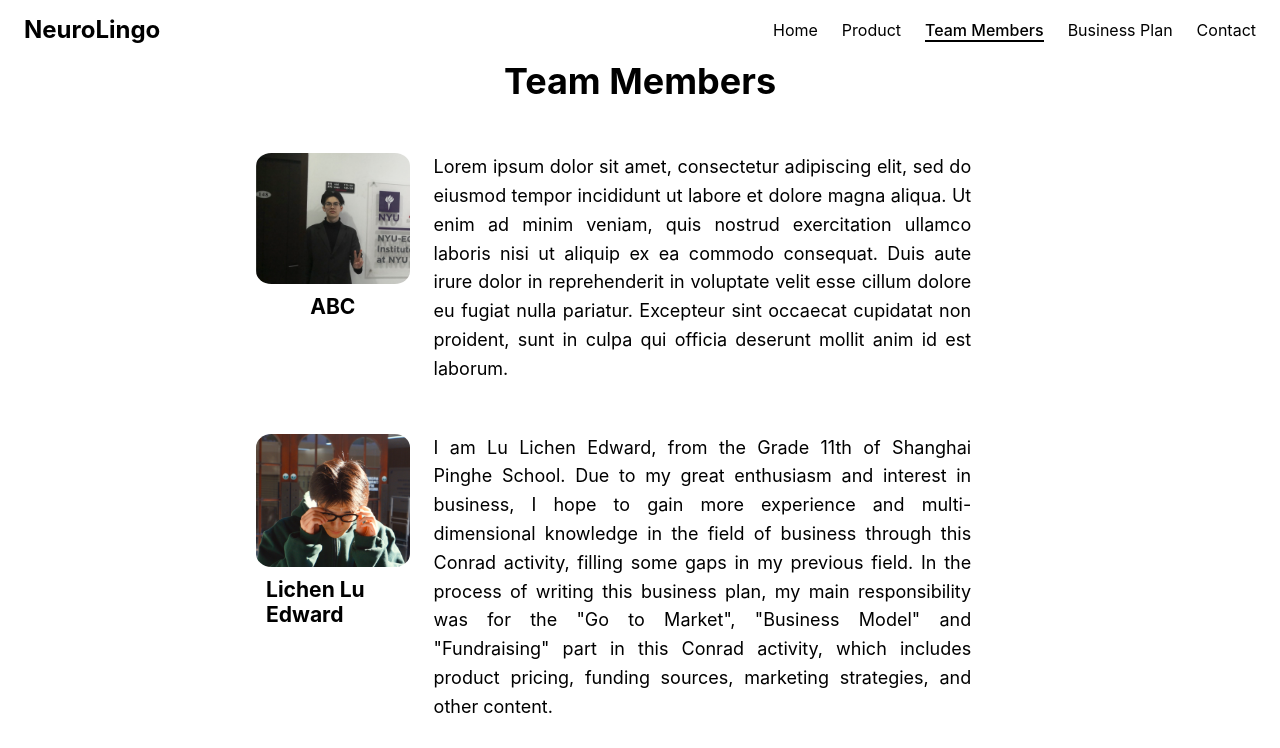
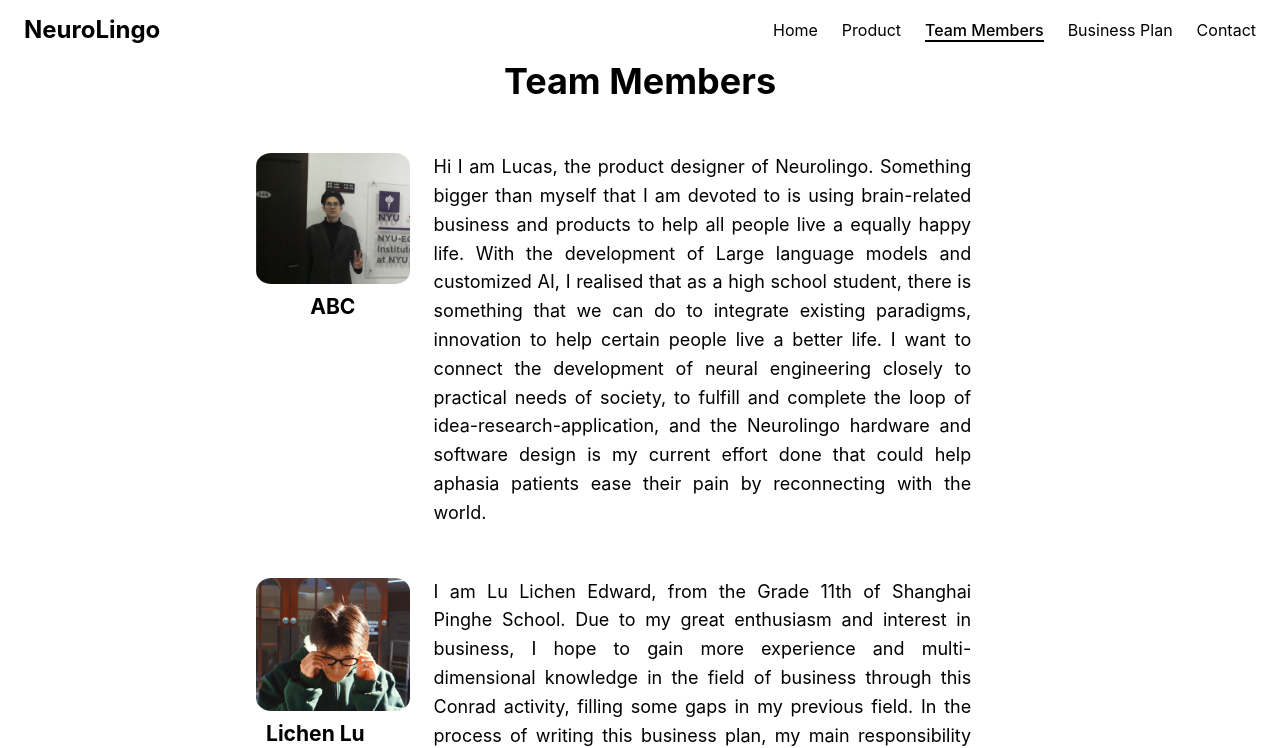
Before and after one commit to EvanLuo42/conrad-website, a Vue app: page /members in a window 1280 px wide. Shown: the top 748 px of the page. Built offline with nearby package versions, Linux system fonts and the light colour scheme.

Commit message:
feat(members): Update Lucas description

```diff
--- a/src/views/MembersView.vue
+++ b/src/views/MembersView.vue
@@ -5,7 +5,7 @@ import MemberCard from '@/components/MemberCard.vue';
 <template>
   <main>
     <h1 class="title">Team Members</h1>
-    <MemberCard class="member" src="/zjs.jpg" name="ABC" description="Lorem ipsum dolor sit amet, consectetur adipiscing elit, sed do eiusmod tempor incididunt ut labore et dolore magna aliqua. Ut enim ad minim veniam, quis nostrud exercitation ullamco laboris nisi ut aliquip ex ea commodo consequat. Duis aute irure dolor in reprehenderit in voluptate velit esse cillum dolore eu fugiat nulla pariatur. Excepteur sint occaecat cupidatat non proident, sunt in culpa qui officia deserunt mollit anim id est laborum."></MemberCard>
+    <MemberCard class="member" src="/zjs.jpg" name="ABC" description="Hi I am Lucas, the product designer of Neurolingo. Something bigger than myself that I am devoted to is using brain-related business and products to help all people live a equally happy life. With the development of Large language models and customized AI, I realised that as a high school student, there is something that we can do to integrate existing paradigms, innovation to help certain people live a better life. I want to connect the development of neural engineering closely to practical needs of society, to fulfill and complete the loop of idea-research-application, and the Neurolingo hardware and software design is my current effort done that could help aphasia patients ease their pain by reconnecting with the world."></MemberCard>
     <MemberCard class="member" src="/llc.jpg" name="Lichen Lu Edward" description="I am Lu Lichen Edward, from the Grade 11th of Shanghai Pinghe School. Due to my great enthusiasm and interest in business, I hope to gain more experience and multi-dimensional knowledge in the field of business through this Conrad activity, filling some gaps in my previous field. In the process of writing this business plan, my main responsibility was for the &quot;Go to Market&quot;, &quot;Business Model&quot; and &quot;Fundraising&quot; part in this Conrad activity, which includes product pricing, funding sources, marketing strategies, and other content."></MemberCard>
     <MemberCard class="member" src="/ywq.jpg" name="Wenqing Yang Eloisa" description="I am Eloisa Yang Wenqing from the senior second grade at Shanghai Pinghe School. Participating in Conrad is my first experience in a science-related competition, where I was responsible for business analysis and planning within the team. Throughout the process, I applied knowledge related to marketing to assess the feasibility of our project. Through our team's efforts, we planned the launch and future strategy for a new product called Neurolingo, offering a viable path for the commercialization of the BCI industry and providing solutions to human language difficulties."></MemberCard>
     <MemberCard class="member" src="/lzy.jpg" name="Ziyun Luo Evan" description="I am Evan Luo Ziyun from grade 11 at Shanghai Pinghe School. I'm familiar with full-stack development, sophisticated in Java, Kotlin, Rust, Swift, Vue.js and other popular languages. I also have a 4-year development experience, mainly game development and backend development. In Conrad, I am mainly responsible for the website developing job."></MemberCard>
```
